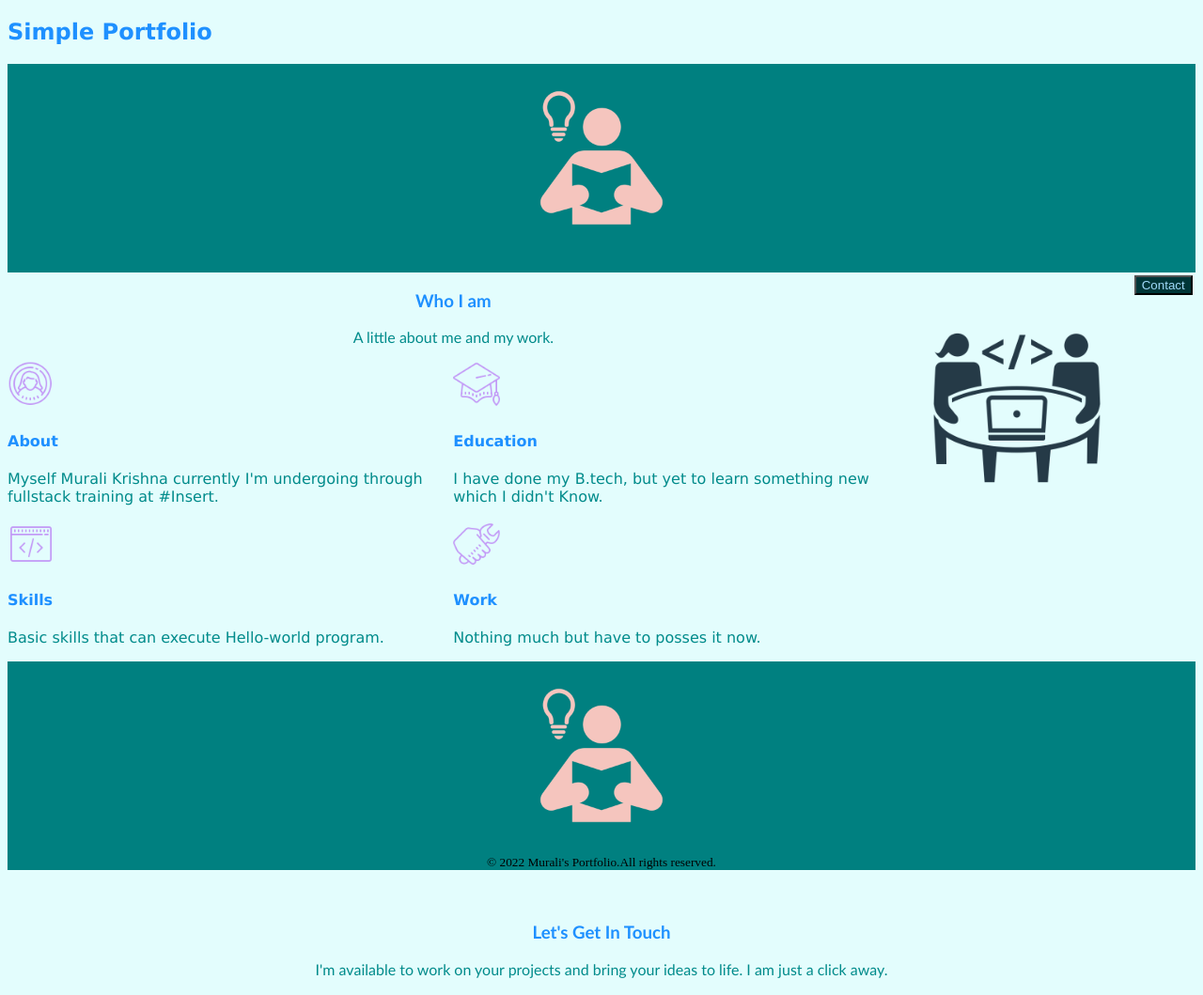
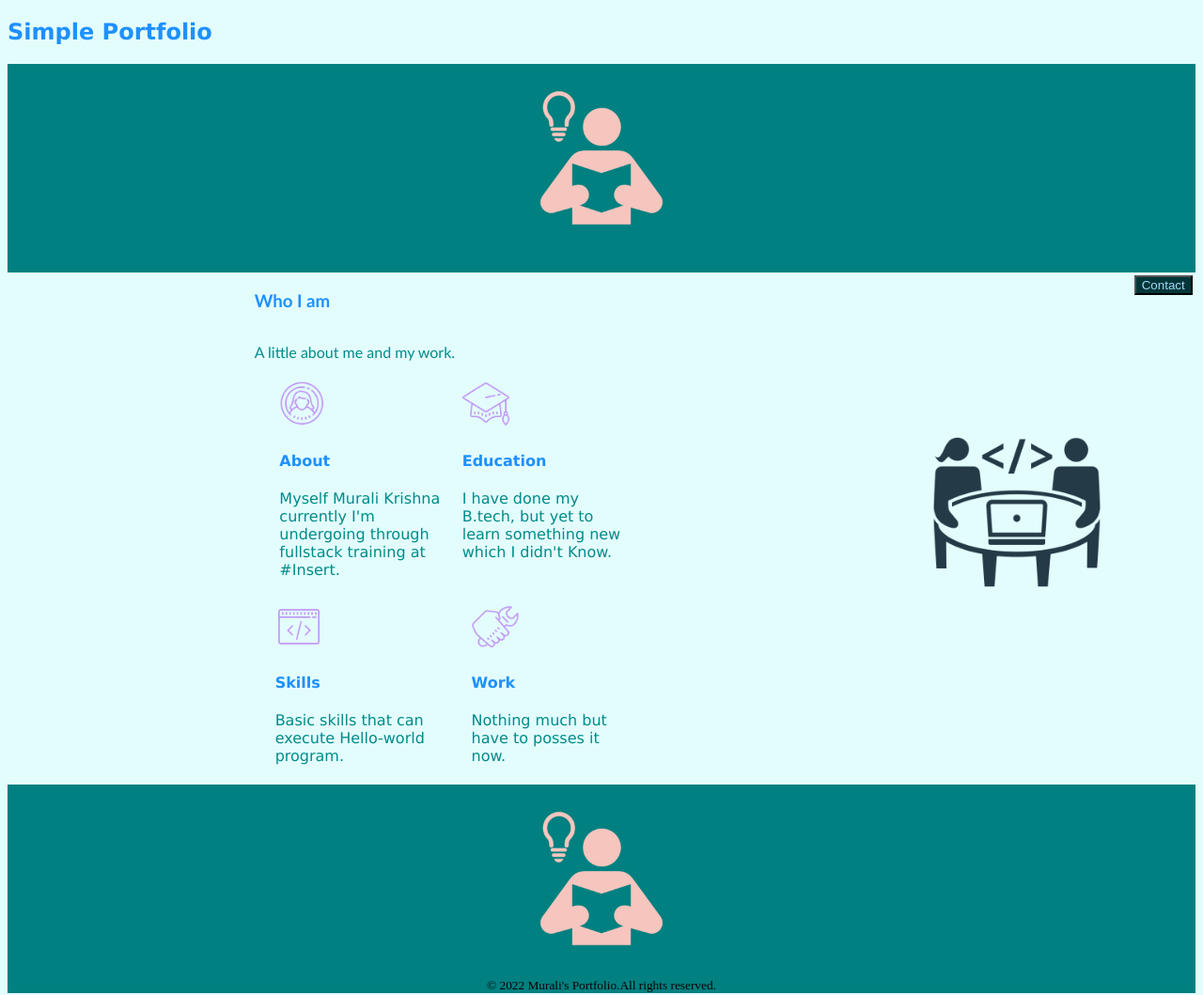
Before and after one commit to Murali1543/Murali1543.github.io, a plain HTML site: page index.html in a window 1280 px wide. Shown: the top 1059 px of the page at 94% size. Drawn offline with Linux system fonts and the light colour scheme.

Commit message:
Assignment on Box-Model

```diff
--- a/index.html
+++ b/index.html
@@ -7,86 +7,9 @@
     <meta name="keywords" content="About, Education, Contact details,">
     <meta name="author" content="Murali">
     <meta name="viewport" content="width=device-width, initial-scale = 1.0">
-
+    <link rel="stylesheet" href="style.css">
     <title> Murali's portfolio </title>
     <link rel="icon" type="image/png" href="/images/favicon_io/favicon-32x32.png">
-
-    <style>
-        body {
-            background-color:#E3FDFD;
-        }
-
-        /* class hf refers to header and footer */
-        .hf {
-            background-color:teal;
-            text-align: center;
-        }
-
-        .btn {
-            background-color: lightcyan;
-            float: right;
-            margin-top: 0.25em;
-            margin-right: 0.25em;
-            color:#A2DBFA;
-            background-color:#003638;
-        }
-
-        /* class sm refers to social media */
-        .sm {
-            background-color: whitesmoke;
-            text-align: center;
-            padding: 15px;
-        }
-
-        /* make an opt class to show a related image */
-        .opt {
-            float: right;
-        }
-
-        /* class cf refers to contact form */
-        .cf {
-            text-align: center;
-            background-color: ;
-        }
-        .cf form input {
-            background-color: lightyellow;
-        }
-        .cf form textarea{
-            background-color: lightyellow;
-        }
-
-        .container {
-            display: flex;
-            justify-content: center;
-            font-family: verdana;
-        }
-
-        /* class .con1 refers to container1 */
-        .con1 {
-            width: 500px;
-            display: flex;
-            flex-direction: column;
-        }
-
-        /* class .con2 refers to container2 */
-        .con2 {
-            width: 500px;
-            display: flex;
-            flex-direction: column;
-        }
-
-        .fo {
-            font-family: Trebuchet MS;
-            text-align: center;
-        }
-        h2,h3,h4{
-            color:dodgerblue;
-        }
-        p{
-            color:darkcyan;
-        }
-    </style>
-
 </head>
 
 <body>
@@ -103,17 +26,14 @@
         <button class="btn">Contact</button>
     </div>
     <!-- Introduction Part -->
-    <div>
-        <!-- <h3 style="font-family: verdana;"> Introduction </h3> -->
-        <!-- <img src="/images/logo.jpg" alt="Logo" height="200px" width="200px"> -->
     <div class="opt">
         <large> <img src="/images/logo-ft.png" width="250px" height="250px"> </large>
     </div>
-        <div>
-            <h3 class="fo"> Who I am</h3>
-            <p class="fo"> A little about me and my work. </p>
+    <div class="container">
+            <div class="little">
+                <h3> Who I am</h3>
+                <p> A little about me and my work. </p>
             </div>
-        <div class="container">
         <div class="con1">
             <div>
                 <img src="/images/about.png" width="50px" height="50px">
@@ -121,16 +41,17 @@
                 <p>Myself Murali Krishna currently I'm undergoing through fullstack training at #Insert. </p>
             </div>
             <div>
+                <img src="/images/education.png" width="50px" height="50px">
+                <h4> Education </h4>
+                <p>I have done my B.tech, but yet to learn something new which I didn't Know. </p>
+            </div>
+
+        </div>
+        <div class="con2">
+            <div>
                 <img src="/images/skills.png" width="50px" height="50px">
                 <h4> Skills </h4>
                 <p> Basic skills that can execute Hello-world program. </p>
-                </div>
-            </div>
-            <div class="con2">
-                <div>
-                    <img src="/images/education.png" width="50px" height="50px">
-                    <h4> Education </h4>
-                    <p>I have done my B.tech, but yet to learn something new which I didn't Know. </p>
             </div>
             <div>
                 <img src="/images/work.png" width="50px" height="50px">
@@ -155,8 +76,8 @@
     <!-- Contact Form -->
     <div class="cf">
         <form>
-                <h3 class="fo"> Let's Get In Touch </h3>
-                <p class="fo"> I'm available to work on your projects and bring your ideas to life. I am just a click
+            <h3> Let's Get In Touch </h3>
+            <p> I'm available to work on your projects and bring your ideas to life. I am just a click
                 away.</p>
             <br>
             <input type="text" id="name" name="name" placeholder="Your Name">
@@ -164,14 +85,15 @@
             <br><br>
             <textarea rows="6" cols="44" name="message" placeholder="Your Message"></textarea>
             <br>
-                <input type="Submit" name="sbutton" id="sb" value="Submit" style="background-color:lightgreen; color:rgb(6, 121, 144);">
+            <input type="Submit" name="sbutton" id="sb" value="Submit"
+                style="background-color:lightgreen; color:rgb(6, 121, 144);">
         </form>
     </div>
     <!-- Social media part -->
     <div class="sm">
 
-            <a href="https://www.facebook.com/" target="_blank"> <img src="/images/Facebook.png" width="50px"
-                    height="50px" alt="Facebook"> </a>
+        <a href="https://www.facebook.com/" target="_blank"> <img src="/images/Facebook.png" width="50px" height="50px"
+                alt="Facebook"> </a>
         <a href="https://www.instagram.com/accounts/login/" target="_blank"> <img src="/images/Instagram.png"
                 width="45px" height="45px" alt="Instagram"> </a>
         <a href="https://myaccount.google.com/" target="_blank"> <img src="/images/Gmail.webp" width="45px"
--- /dev/null
+++ b/style.css
@@ -0,0 +1,84 @@
+body {
+    background-color: #E3FDFD;
+}
+
+/* class hf refers to header and footer */
+.hf {
+    background-color: teal;
+    text-align: center;
+}
+
+.btn {
+    background-color: lightcyan;
+    float: right;
+    margin-top: 0.25em;
+    margin-right: 0.25em;
+    color: #A2DBFA;
+    background-color: #003638;
+}
+
+/* class sm refers to social media */
+.sm {
+    background-color: white;
+    text-align: center;
+    padding: 15px;
+}
+
+/* class cf refers to contact form */
+.cf {
+    text-align: center;
+    /* background-color: ; */
+    font-family:Trebuchet MS;
+}
+
+.cf form input {
+    background-color: lightyellow;
+    /* border-color:white; */
+    /* border: none; */
+}
+
+.cf form textarea {
+    background-color: lightyellow;
+}
+
+.container {
+    display: flex;
+    font-family: verdana;
+    flex-direction: column;
+    align-items: center;
+}
+
+/* make an opt class to show a related image */
+.opt {
+    float: right;
+    margin-top: 130px;
+}
+
+/* class .con1 refers to container1 */
+.con1 {
+    display: flex;
+    width: 39%;
+    margin: 5px;
+}
+/* class .con2 refers to container2 */
+.con2 {
+    display: flex;
+    width: 40%;
+    margin: 5px;
+}
+
+.little {
+    display: flex;
+    flex-direction: column;
+    font-family: Trebuchet MS;
+    text-align: start;
+    margin-left:-210px;
+}
+
+ h2,h3,h4 {
+    color: dodgerblue;
+}
+
+p {
+    color: darkcyan;
+}
```
Lines whose indentation alone changed are shown as unchanged.
